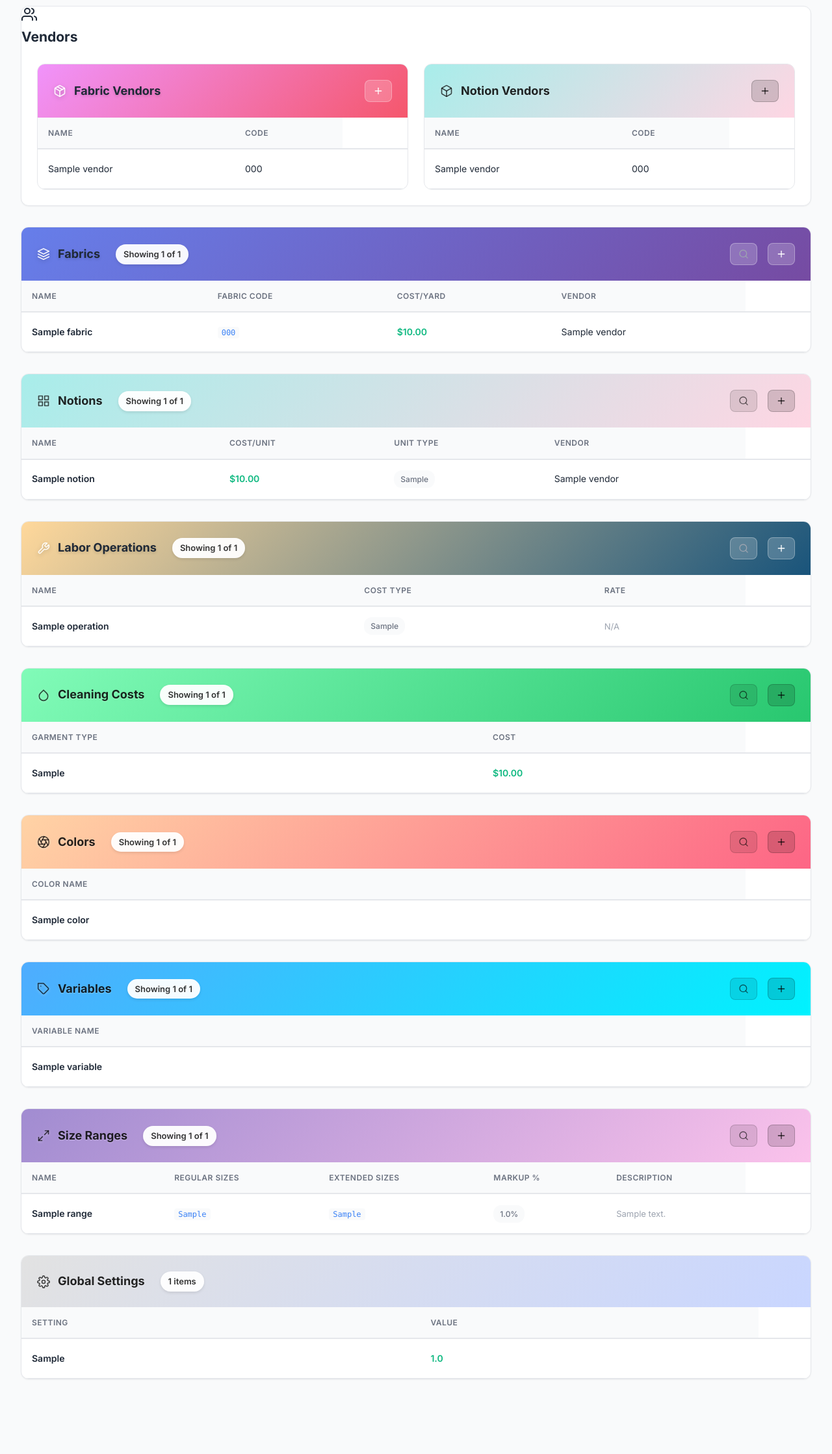
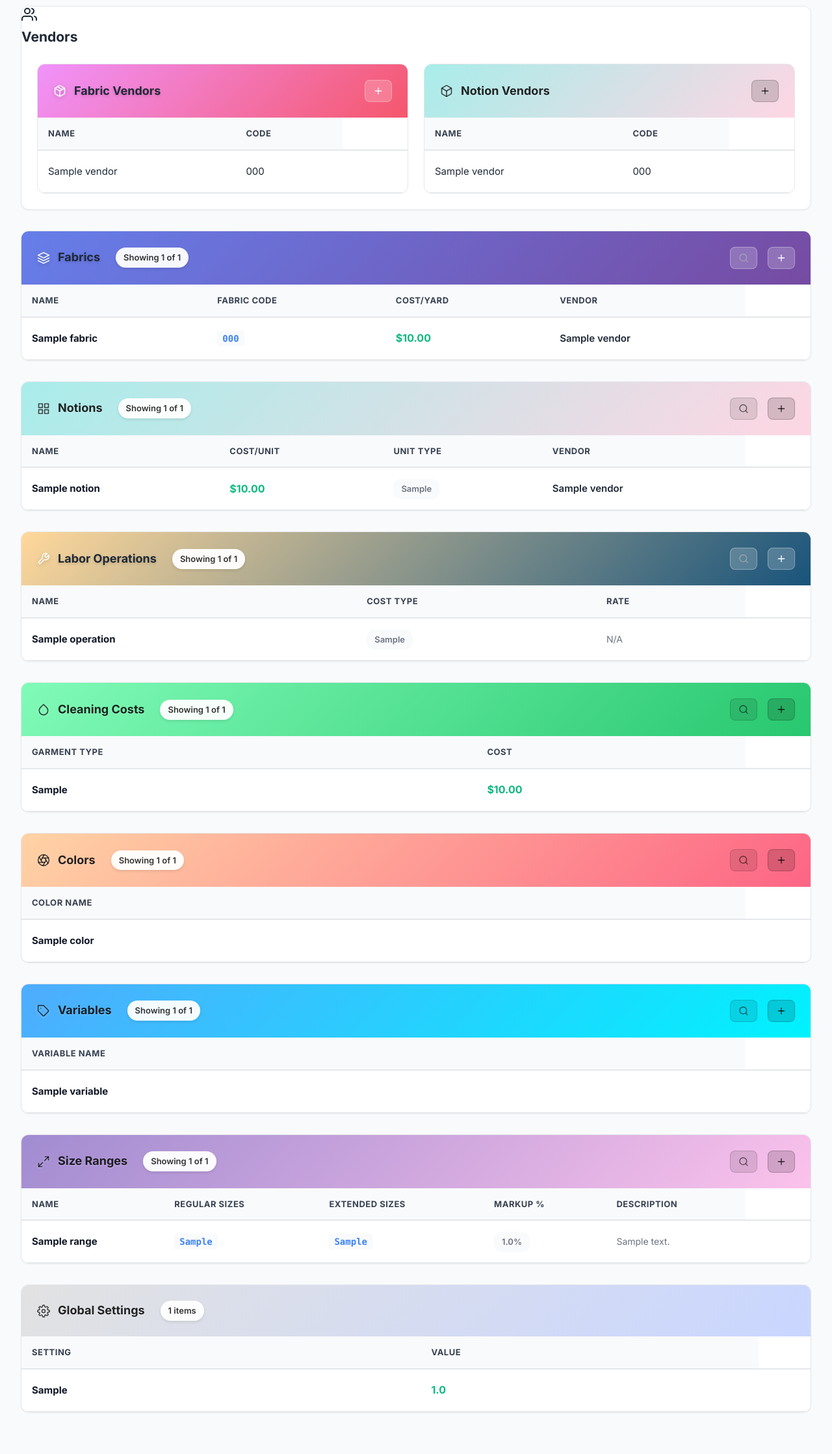
Before and after one commit to JAITteam/ja-uniforms-pricing, a Flask app: page /master-costs in a window 1280 px wide. Shown: the part 271-2509 px from the top of the page at 65% size. Before the commit the page ends 2394 px from the top, so only its background shows below. Run offline with Flask 3, Linux system fonts and the light colour scheme; tables that the repository leaves empty hold one stand-in row (values such as "Sample post"); some libraries are stand-ins or nearby versions.

Commit message:
master cost lists interface

```diff
--- a/static/css/master_costs_styles.css
+++ b/static/css/master_costs_styles.css
@@ -1203,3 +1203,75 @@ tbody tr:hover .row-actions {
 .gradient-gray .search-box svg {
     color: rgba(0, 0, 0, 0.6) !important;
 }
+/* ===== LARGER, BOLDER TABLE TEXT ===== */
+
+/* Make all table headers bigger and bolder */
+.modern-table th {
+    font-size: 13px !important;
+    font-weight: 700 !important;
+    color: #374151 !important;
+    letter-spacing: 0.5px;
+}
+
+/* Make table cell text bigger and darker */
+.modern-table td {
+    font-size: 15px !important;
+    color: #1F2937 !important;
+    line-height: 1.6;
+}
+
+/* Make bold items in tables even bolder */
+.modern-table td strong {
+    font-weight: 700 !important;
+    color: #111827 !important;
+}
+
+/* Make code text bigger */
+.modern-table td code {
+    font-size: 14px !important;
+    font-weight: 600 !important;
+    padding: 4px 8px;
+}
+
+/* Make price text bigger */
+.modern-table .price {
+    font-size: 16px !important;
+    font-weight: 700 !important;
+}
+
+/* Make badge text more readable */
+.modern-table .badge {
+    font-size: 13px !important;
+    font-weight: 600 !important;
+    padding: 5px 12px;
+}
+
+/* Make percentage values stand out */
+.modern-table td:contains('%') {
+    font-weight: 600 !important;
+}
+
+/* Specific fix for markup percentages */
+.modern-table tbody tr td:nth-child(4) {
+    font-weight: 600 !important;
+    font-size: 15px !important;
+}
+
+/* Make text descriptions more readable */
+.modern-table .text-muted {
+    font-size: 14px !important;
+    color: #6B7280 !important;
+}
+
+/* Increase row height for better readability */
+.modern-table tbody tr {
+    height: 56px;
+}
+
+.modern-table td {
+    padding: 16px !important;
+}
+
+.modern-table th {
+    padding: 14px 16px !important;
+}
```
